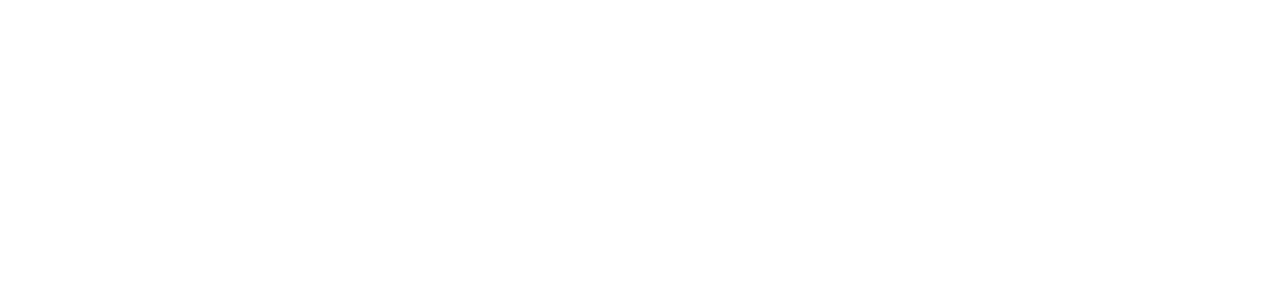
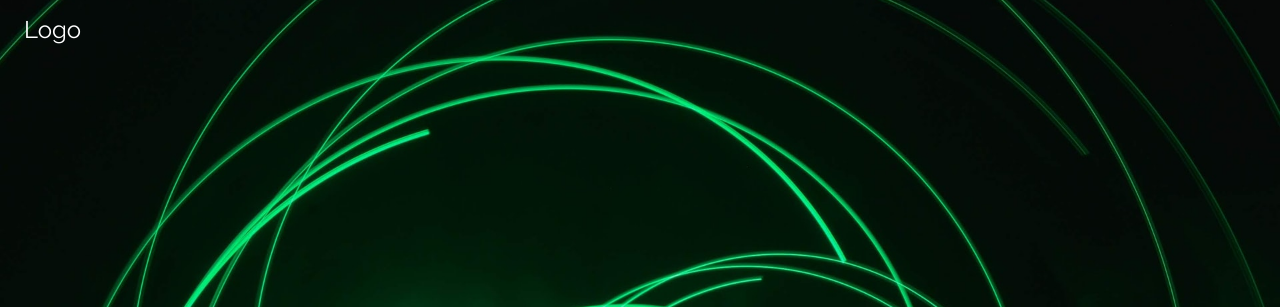
Before and after one commit to shzk89/profile, a plain HTML site: page index.html in a window 1280 px wide. Shown: the top 307 px of the page. Drawn offline with nearby package versions, Linux system fonts and the light colour scheme; the site is published under a folder, as on GitHub Pages, so addresses that start at the root find nothing.

Commit message:
Update index.html

```diff
--- a/index.html
+++ b/index.html
@@ -9,7 +9,7 @@
 body,h1 {font-family: "Raleway", sans-serif}
 body, html {height: 100%}
 .bgimg {
-  background-image: url('/images/bg.jpg');
+  background-image: url('images/bg.jpg');
   min-height: 100%;
   background-position: center;
   background-size: cover;
```
